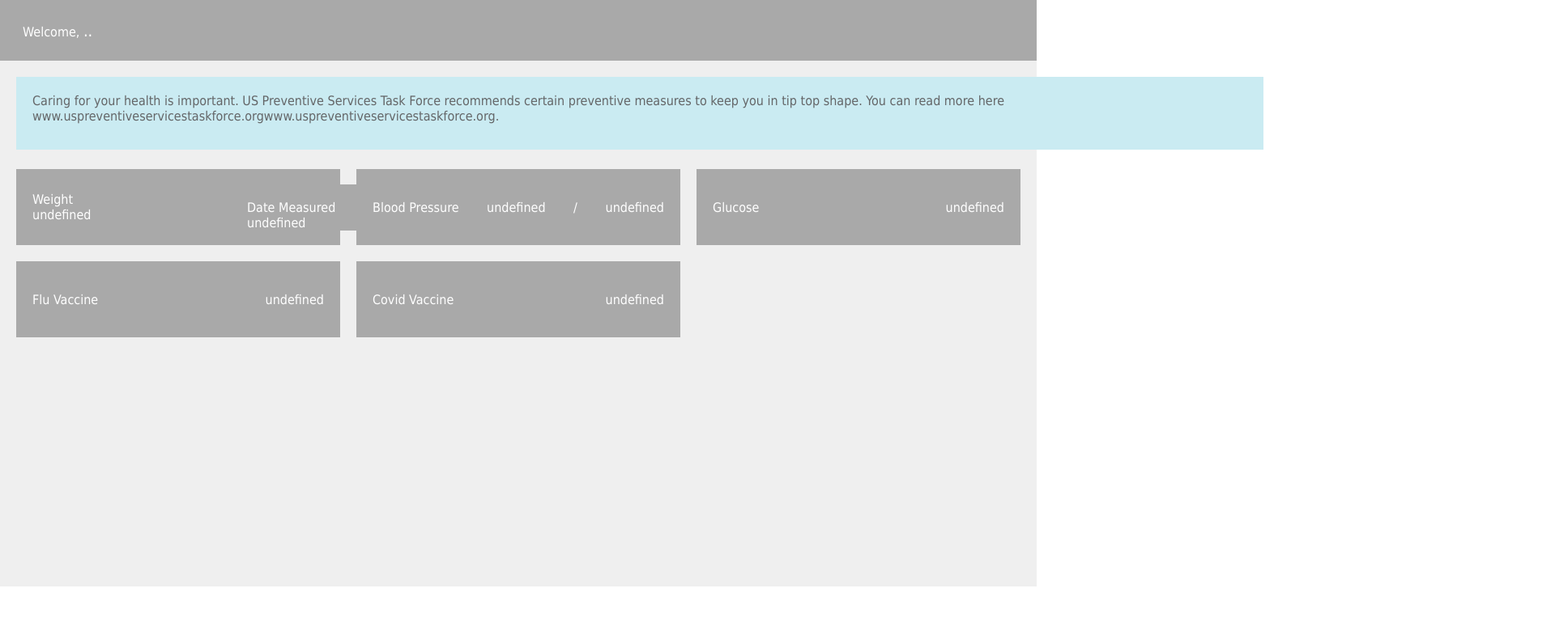
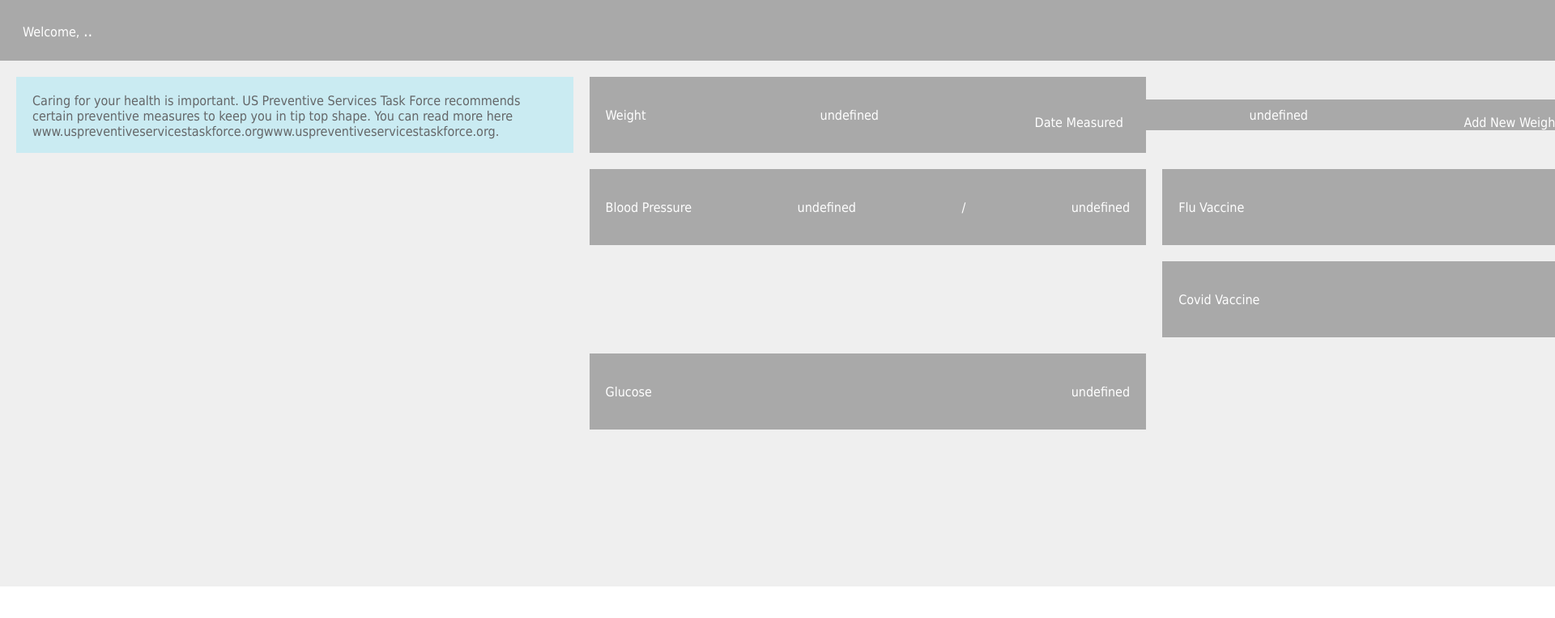
Before and after one commit to lfegenbush3/6440Practicum, a plain HTML site: page index.html in a window 1280 px wide. Shown: the top 764 px of the page at 81% size, 1920 px wide, since content can reach past the window. Drawn offline with Linux system fonts and the light colour scheme.

Commit message:
move screen

```diff
--- a/css/styles.css
+++ b/css/styles.css
@@ -34,18 +34,7 @@ body {
     background-color: #EFEFEF;
   }
 
-  .main-header {
-    display: flex;
-    justify-content: space-between;
-    padding: 20px;
-    height: 50px;
-    width: 1500px;
-    background-color: #CAEBF2;
-    color: #646668;
-    grid-row: 1
-  }
-
-  .main-overview {
+  .main-grid{
     display: grid;
     grid-template-columns: repeat(auto-fit, minmax(265px, 1fr));
     grid-auto-rows: 94px;
@@ -53,26 +42,35 @@ body {
     margin: 20px;
   }
 
-  .small-card {
+  .main-header {
+    display: flex;
+    justify-content: space-between;
+    padding: 20px;
+    background-color: #CAEBF2;
+    color: #646668;
+    grid-column: 1
+  }
+
+  .small-card-vitals {
     display: flex;
     align-items: center;
     justify-content: space-between;
     padding: 20px;
     background-color: #A9A9A9;
-    grid-row:2
+    grid-column:2
   }
-  .small-card-vax {
+  .small-card-prev {
     display: flex;
     align-items: center;
     justify-content: space-between;
     padding: 20px;
     background-color: #A9A9A9;
-    grid-row:3
+    grid-column:3
   }
 
   .mini-card {
     display: grid;
-    grid-template-columns: repeat(auto-fit, minmax(265px, 1fr));
+    grid-template-columns: repeat(2, minmax(265px, 1fr));
     grid-template-rows: 1fr;
     align-items: center;
     justify-content: stretch;
--- a/index.html
+++ b/index.html
@@ -16,12 +16,12 @@
     </header>
 
     <main class="main">
-      <div class="main-overview">
+      <div class="main-grid">
         <div class="main-header">
           <div>Caring for your health is important. US Preventive Services Task Force recommends certain preventive measures to keep you in tip top shape. You can read more here www.uspreventiveservicestaskforce.orgwww.uspreventiveservicestaskforce.org.</div>
         </div>
 
-        <div class="small-card">
+        <div class="small-card-vitals">
           <div class="mini-card">
             <div>Weight</div>
             <div class="ob-value" id="weight">undefined</div>
@@ -35,20 +35,20 @@
             <div class="ob_value" id="weight_date">undefined</div>
           </div>
         </div>
-        <div class="small-card">
+        <div class="small-card-vitals">
           <div>Blood Pressure</div>
           <div class="ob-value" id="systolicbp">undefined</div> /
           <div class="ob-value" id="diastolicbp">undefined</div>
         </div>
-        <div class="small-card-vax">
+        <div class="small-card-prev">
           <div>Flu Vaccine</div>
           <div class="ob-value" id="flu_vaccine">undefined</div>
         </div>
-        <div class="small-card-vax">
+        <div class="small-card-prev">
           <div>Covid Vaccine</div>
           <div class="ob-value" id="covid_vaccine">undefined</div>
         </div>
-        <div class="small-card">
+        <div class="small-card-vitals">
           <div id="glucose_label">Glucose</div>
           <div class="ob-value" id="glucose">undefined</div>
         </div>
```
